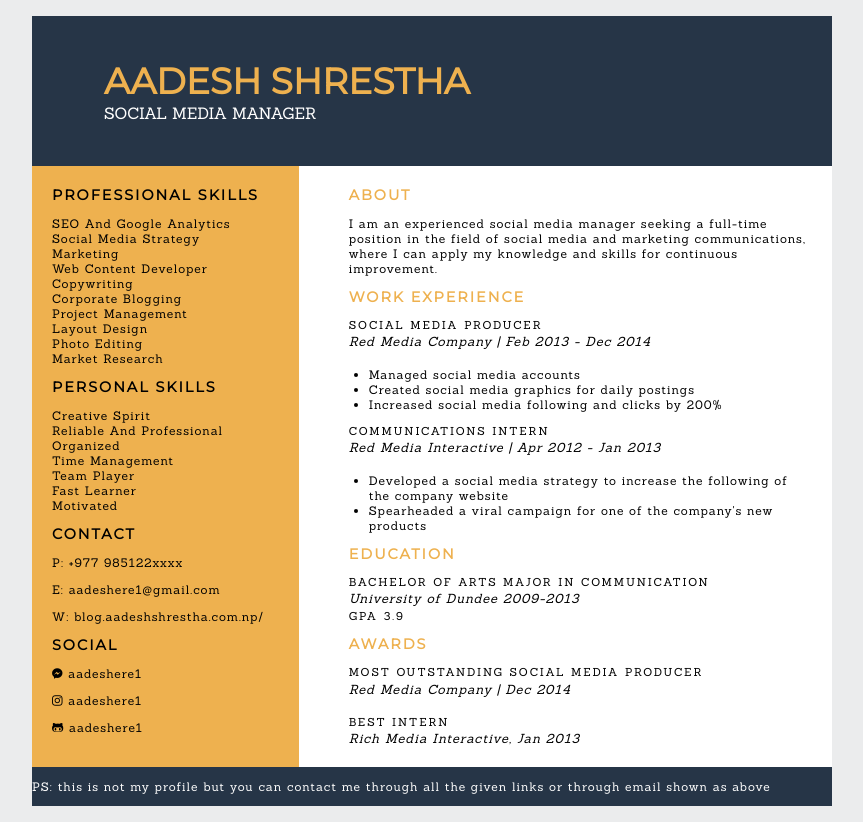
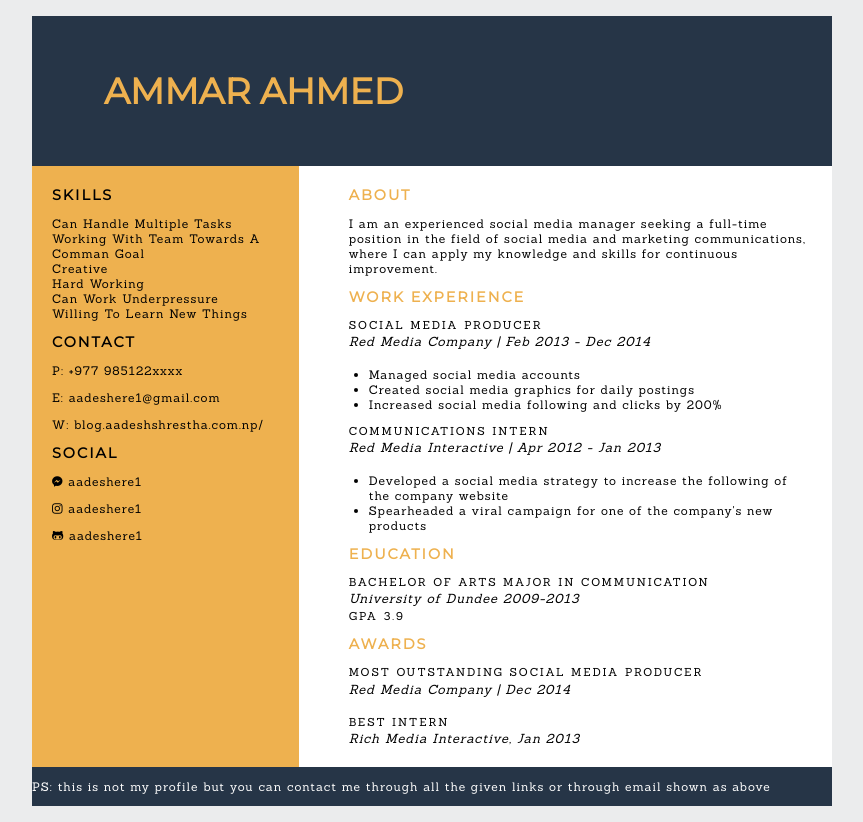
Before and after one commit to ammarbelushi/ammarbelushi.github.io, a plain HTML site: page index.html in a window 1280 px wide. Shown: the whole page, without its empty margins (208-1071 px from the left). Drawn offline with Linux system fonts and the light colour scheme.

Commit message:
update index

```diff
--- a/index.html
+++ b/index.html
@@ -130,8 +130,7 @@
     <div class="header">
       <div class="logo"></div>
       <div class="title-holder">
-        <div class="nama">Aadesh Shrestha</div>
-        <div class="designare">Social Media Manager</div>
+        <div class="nama">Ammar Ahmed</div>
       </div>
     </div> <!-- end header -->
 
@@ -139,34 +138,16 @@
       <div class="section-left">
         <div class="wrapper">
           <div class="lists">
-            <h2>professional skills</h2>
+            <h2>skills</h2>
             <ul>
-              <li>SEO and Google analytics</li>
-              <li>social media strategy</li>
-              <li>marketing</li>
-              <li>web content developer</li>
-              <li>copywriting</li>
-              <li>corporate blogging</li>
-              <li>project management</li>
-              <li>layout design</li>
-              <li>photo editing</li>
-              <li>market research</li>
+              <li>Can handle multiple tasks</li>
+              <li>Working with team towards a comman goal</li>
+              <li>Creative</li>
+              <li>Hard working</li>
+              <li>Can work underpressure</li>
+              <li>Willing to learn new things</li>
             </ul>
           </div>
-
-          <div class="lists">
-            <h2>Personal Skills</h2>
-            <ul>
-              <li>creative spirit</li>
-              <li>reliable and professional</li>
-              <li>organized</li>
-              <li>time management</li>
-              <li>team player</li>
-              <li>fast learner</li>
-              <li>motivated</li>
-            </ul>
-          </div>
-
           <div class="lists">
             <h2>contact</h2>
             <p>P: +977 985122xxxx</p>
```
